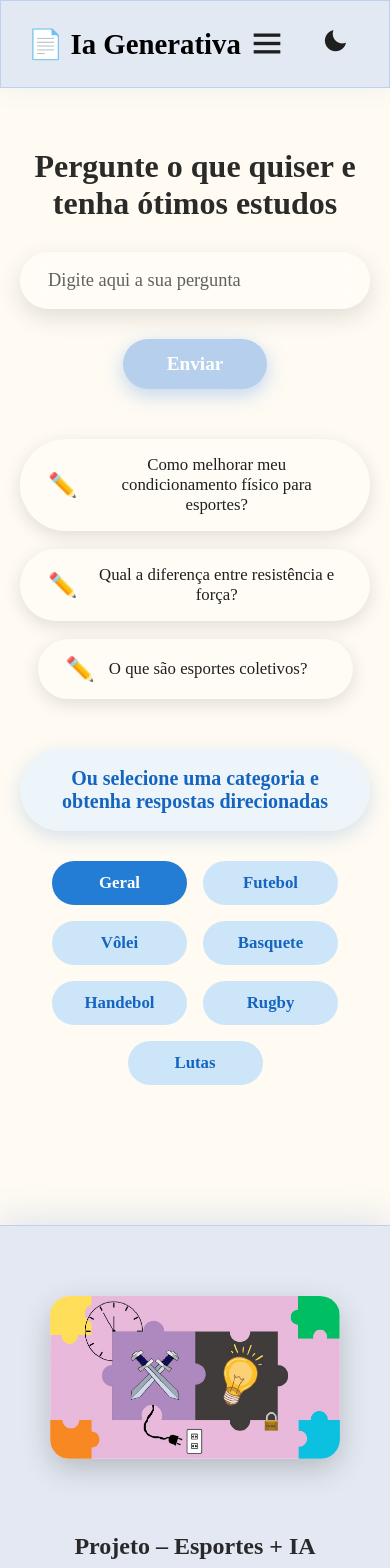
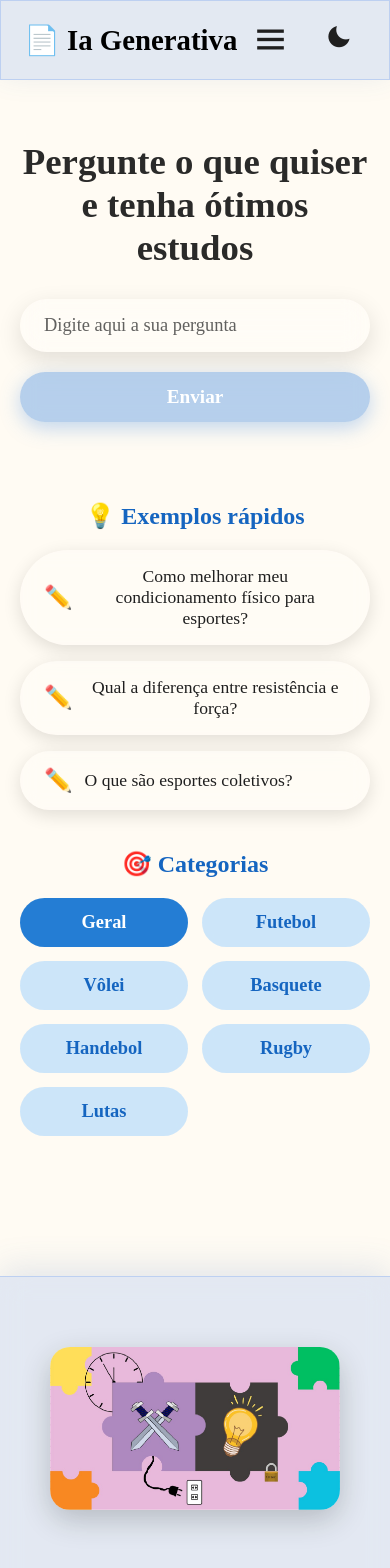
Before and after one commit to Matheus2570/Projeto-Final-Ultimo-Semestre-2025, a React (Vite) app: page /ia in a window 390 px wide. Shown: the top 1568 px of the page. Built offline with nearby package versions, Linux system fonts and the light colour scheme.

Commit message:
Dia 26/11/2025

```diff
--- a/src/components/navBar.css
+++ b/src/components/navBar.css
@@ -1,5 +1,5 @@
 .navBar {
-  padding: 2%;
+  padding: 1%;
   position: relative;
   z-index: 20;
   transition: background-color 0.3s ease, box-shadow 0.3s ease;
@@ -21,7 +21,7 @@
 
 .tituloSite {
   margin: 0;
-  font-size: 3em;
+  font-size: 2.5em;
   transition: color 0.3s ease;
 }
 
--- a/src/pages/Ia.css
+++ b/src/pages/Ia.css
@@ -1,44 +1,52 @@
-   .ia-container {
-    max-width: 900px;
+
+
+   .ia-container-novo {
+    max-width: 1400px;
     margin: 40px auto;
     padding: 20px;
     font-family: 'Segoe UI', Tahoma, Geneva, Verdana, sans-serif;
-    text-align: center;
   }
 
+  /* Título principal */
   .ia-titulo {
     font-size: 2.8em;
     margin-bottom: 30px;
     font-weight: 700;
-    color: inherit;
+    text-align: center;
     opacity: 0.95;
   }
 
-  /* Input */
+  /* Área central: Input + Botão Enviar */
+  .ia-centro {
+    text-align: center;
+    margin-bottom: 40px;
+    display: flex;
+    justify-content: center;
+    align-items: center;
+    gap: 20px;
+    flex-wrap: wrap;
+  }
+
   .ia-input {
     width: 100%;
-    max-width: 700px;
+    max-width: 750px;
     padding: 18px 28px;
     font-size: 1.3em;
     border: none;
     border-radius: 50px;
     background-color: rgba(255, 255, 255, 0.25);
     backdrop-filter: blur(12px);
-    -webkit-backdrop-filter: blur(12px);
     color: inherit;
     box-shadow: 0 8px 25px rgba(0, 0, 0, 0.12);
     outline: none;
-    margin-bottom: 30px;
-    transition: all 0.3s ease;
-
-    /* AS 3 LINHAS MÁGICAS QUE RESOLVEM O ESTOURO */
-    box-sizing: border-box;        /* padding entra no cálculo da largura */
-    margin-left: auto;
-    margin-right: auto;
-    display: block;
+    box-sizing: border-box;
   }
 
-  .ia-input::placeholder { color: inherit; opacity: 0.7; }
+  .ia-input::placeholder {
+    color: inherit;
+    opacity: 0.7;
+  }
+
   .ia-input:focus {
     transform: translateY(-3px);
     box-shadow: 0 14px 35px rgba(0, 0, 0, 0.2);
@@ -58,7 +66,7 @@
     backdrop-filter: blur(10px);
     box-shadow: 0 6px 20px rgba(74, 144, 226, 0.35);
     transition: all 0.3s ease;
-    margin-bottom: 40px;
+    flex-shrink: 0;
   }
 
   .ia-btn:hover:not(:disabled) {
@@ -72,70 +80,154 @@
     cursor: not-allowed;
   }
 
-  /* Sugestões com lápis */
+  /* Layout 3 colunas */
+  .ia-layout-tres-colunas {
+    display: grid;
+    grid-template-columns: 1fr 1.4fr 1fr;
+    gap: 30px;
+    align-items: start;
+  }
+
+  /* Títulos das colunas laterais */
+  .ia-coluna-titulo {
+    font-size: 1.5em;
+    margin-bottom: 20px;
+    color: #1565C0;
+    font-weight: 600;
+    text-align: center;
+  }
+
+  /* Coluna Esquerda - Exemplos */
+  .ia-coluna-esquerda {
+    text-align: center;
+  }
+
   .ia-sugestoes {
     display: flex;
     flex-direction: column;
-    gap: 18px;
-    margin: 10px 0;
-    align-items: center;
+    gap: 16px;
   }
 
   .ia-sugestao-item {
     background-color: rgba(255, 255, 255, 0.22);
     backdrop-filter: blur(10px);
     color: inherit;
-    padding: 16px 28px;
+    padding: 16px 24px;
     border-radius: 50px;
-    font-size: 1.15em;
+    font-size: 1.1em;
     cursor: pointer;
-    min-width: 440px;
-    width: fit-content;
     box-shadow: 0 5px 18px rgba(0, 0, 0, 0.12);
     transition: all 0.3s ease;
     display: flex;
     align-items: center;
-    gap: 14px;
+    gap: 12px;
+    justify-content: flex-start;
   }
 
-  /* O lápis voltou! */
   .ia-sugestao-item::before {
     content: "✏️";
-    font-size: 1.4em;
+    font-size: 1.3em;
   }
 
   .ia-sugestao-item:hover {
     background-color: rgba(255, 255, 255, 0.32);
-    transform: translateX(10px);
-    box-shadow: 0 8px 25px rgba(0, 0, 0, 0.18);
+    transform: translateX(8px);
   }
 
-  /* Texto da categoria */
-  .ia-categorias-texto {
-    background-color: rgba(227, 242, 253, 0.65);
-    backdrop-filter: blur(10px);
-    color: #1565C0;
-    padding: 22px 40px;
-    border-radius: 50px;
-    font-size: 1.4em;
-    font-weight: 600;
-    margin: 50px auto 30px;
-    max-width: 750px;
-    box-shadow: 0 6px 20px rgba(21, 101, 192, 0.18);
+  /* Coluna Central - Resposta com título FIXO e scroll apenas no conteúdo */
+  .ia-coluna-centro {
+    display: flex;
+    justify-content: center;
   }
 
-  /* Botões de categoria */
-  .ia-botoes {
+  .ia-resposta {
+    background-color: rgba(248, 249, 250, 0.85);
+    backdrop-filter: blur(12px);
+    border-radius: 20px;
+    box-shadow: 0 12px 35px rgba(0, 0, 0, 0.14);
+    width: 100%;
+    max-width: 820px;
+    max-height: 70vh;
+    overflow: hidden;
     display: flex;
-    flex-wrap: wrap;
-    justify-content: center;
-    gap: 16px;
-    margin-top: 30px;
+    flex-direction: column;
+    border: 1px solid rgba(21, 101, 192, 0.15);
+  }
+
+  /* Título "Resposta:" FIXO no topo */
+  .ia-resposta h3 {
+    color: #1565C0;
+    font-size: 1.9em;
+    margin: 0;
+    padding: 24px 32px 20px;
+    text-align: center;
+    background: rgba(248, 249, 250, 0.95);
+    backdrop-filter: blur(10px);
+    position: sticky;
+    top: 0;
+    z-index: 10;
+    border-bottom: 1px solid rgba(21, 101, 192, 0.15);
+    border-radius: 20px 20px 0 0;
+    flex-shrink: 0;
+  }
+
+  /* Conteúdo com scroll */
+  .ia-resposta p {
+    padding: 0 32px 32px;
+    margin: 0;
+    font-size: 1.22em;
+    line-height: 1.85;
+    color: inherit;
+    opacity: 0.92;
+    overflow-y: auto;
+    flex: 1;
+    min-height: 0; /* Crucial para scroll em flex */
+  }
+
+  /* Scroll personalizado */
+  .ia-resposta p::-webkit-scrollbar {
+    width: 10px;
+  }
+
+  .ia-resposta p::-webkit-scrollbar-track {
+    background: rgba(0, 0, 0, 0.05);
+    border-radius: 10px;
+  }
+
+  .ia-resposta p::-webkit-scrollbar-thumb {
+    background: rgba(21, 101, 192, 0.4);
+    border-radius: 10px;
+  }
+
+  .ia-res34posta p::-webkit-scrollbar-thumb:hover {
+    background: rgba(21, 101, 192, 0.6);
+  }
+
+  /* Coluna Direita - Categorias (máx 4 por coluna em desktop) */
+  .ia-coluna-direita {
+    text-align: center;
+  }
+
+  .ia-botoes-categorias {
+    display: grid;
+    grid-template-columns: 1fr;
+    gap: 14px;
+    max-width: 240px;
+    margin: 0 auto;
+  }
+
+  @media (min-width: 1100px) {
+    .ia-botoes-categorias {
+      grid-template-rows: repeat(4, auto);
+      grid-auto-columns: 1fr;
+      grid-auto-flow: column;
+      gap: 16px 20px;
+    }
   }
 
   .ia-botao-categoria {
-    padding: 14px 32px;
-    font-size: 1.2em;
+    padding: 14px 20px;
+    font-size: 1.15em;
     font-weight: 600;
     background-color: rgba(187, 222, 251, 0.75);
     backdrop-filter: blur(8px);
@@ -144,7 +236,7 @@
     border-radius: 50px;
     cursor: pointer;
     transition: all 0.3s ease;
-    min-width: 135px;
+    width: 100%;
   }
 
   .ia-botao-categoria:hover {
@@ -157,58 +249,61 @@
     color: white;
   }
 
-  /* Resposta */
-  .ia-resposta {
-    margin-top: 50px;
-    background-color: rgba(248, 249, 250, 0.75);
-    backdrop-filter: blur(12px);
-    padding: 35px;
-    border-radius: 20px;
-    box-shadow: 0 12px 35px rgba(0, 0, 0, 0.14);
-    text-align: left;
-    max-width: 820px;
-    margin-left: auto;
-    margin-right: auto;
+  /* ========================
+     RESPONSIVIDADE
+     ======================== */
+  @media (max-width: 1100px) {
+    .ia-layout-tres-colunas {
+      grid-template-columns: 1fr;
+      gap: 40px;
     }
 
-  .ia-resposta h3 {
-    color: #1565C0;
-    font-size: 1.9em;
-    margin-bottom: 22px;
-    text-align: center;
-    opacity: 0.95;
+    .ia-coluna-esquerda,
+    .ia-coluna-direita { order: 2; }
+    .ia-coluna-centro { order: 1; }
+
+    .ia-botoes-categorias {
+      grid-template-columns: repeat(auto-fit, minmax(140px, 1fr));
+      max-width: 100%;
     }
 
-  .ia-resposta p {
-    font-size: 1.22em;
-    line-height: 1.85;
-    color: inherit;
-    opacity: 0.92;
-    white-space: pre-wrap;
+    .ia-centro {
+      flex-direction: column;
     }
 
-  /* Responsividade */
+    .ia-btn {
+      width: 100%;
+      max-width: 400px;
+    }
+  }
+
   @media (max-width: 768px) {
     .ia-titulo { font-size: 2.3em; }
-    .ia-input { font-size: 1.15em; }
-    .ia-sugestao-item { min-width: 340px; font-size: 1.05em; }
-    .ia-categorias-texto { font-size: 1.25em; padding: 18px 32px; }
+    .ia-input { font-size: 1.15em; padding: 16px 24px; }
+    .ia-resposta { max-height: 60vh; padding: 0; }
+    .ia-resposta h3 { padding: 20px 24px 16px; font-size: 1.7em; }
+    .ia-resposta p { padding: 0 24px 24px; }
   }
 
-  @media (max-width: 480px) {
-    .ia-titulo { font-size: 2em; }
-    .ia-sugestao-item { min-width: 90%; }
-    .ia-botao-categoria { padding: 12px 20px; font-size: 1.05em; }
-  }
-
-  /* Tema escuro automático */
+  /* ========================
+     TEMA ESCURO
+     ======================== */
   [data-theme="dark"] .ia-input,
   [data-theme="dark"] .ia-sugestao-item,
   [data-theme="dark"] .ia-resposta,
-  [data-theme="dark"] .ia-categorias-texto,
   [data-theme="dark"] .ia-botao-categoria {
     background-color: rgba(255, 255, 255, 0.11) !important;
     color: #e8e8e8 !important;
+  }
+
+  [data-theme="dark"] .ia-resposta {
+    background-color: rgba(30, 30, 50, 0.92) !important;
+    border-color: rgba(100, 100, 255, 0.2) !important;
+  }
+
+  [data-theme="dark"] .ia-resposta h3 {
+    background: rgba(30, 30, 50, 0.98) !important;
+    border-bottom-color: rgba(100, 150, 255, 0.3) !important;
   }
 
   [data-theme="dark"] .ia-botao-categoria.selecionado,
@@ -216,6 +311,14 @@
     background-color: rgba(59, 130, 246, 0.95) !important;
   }
 
-  [data-theme="dark"] .ia-btn:hover {
-    background-color: rgba(59, 130, 246, 1) !important;
+  [data-theme="dark"] .ia-resposta p::-webkit-scrollbar-track {
+    background: rgba(255, 255, 255, 0.05);
   }
+
+  [data-theme="dark"] .ia-resposta p::-webkit-scrollbar-thumb {
+    background: rgba(100, 150, 255, 0.4);
+  }
+
+  [data-theme="dark"] .ia-resposta p::-webkit-scrollbar-thumb:hover {
+    background: rgba(100, 150, 255, 0.6);
+  }
--- a/src/pages/Ia.jsx
+++ b/src/pages/Ia.jsx
@@ -63,10 +63,11 @@ export default function Ia() {
   }
 
   return (
-    <div className="ia-container">
+    <div className="ia-container-novo">
       <h1 className="ia-titulo">Pergunte o que quiser e tenha ótimos estudos</h1>
 
-      {/* Input com Enter */}
+      {/* Área central: Input + Botão */}
+      <div className="ia-centro">
         <input
           className="ia-input"
           type="text"
@@ -83,8 +84,13 @@ export default function Ia() {
         >
           {carregando ? "Carregando..." : "Enviar"}
         </button>
+      </div>
 
-      {/* Exemplos fixos do tema atual */}
+      {/* Layout em 3 colunas */}
+      <div className="ia-layout-tres-colunas">
+        {/* Coluna Esquerda: Exemplos */}
+        <div className="ia-coluna-esquerda">
+          <h3 className="ia-coluna-titulo">💡 Exemplos rápidos</h3>
           <div className="ia-sugestoes">
             {atual.exemplos.map((ex, i) => (
               <p
@@ -96,13 +102,22 @@ export default function Ia() {
               </p>
             ))}
           </div>
-
-      <div className="ia-categorias-texto">
-        Ou selecione uma categoria e obtenha respostas direcionadas
         </div>
 
-      {/* Botões de categorias - Geral sempre visível */}
-      <div className="ia-botoes">
+        {/* Coluna Central: Resposta da IA (só aparece quando tem resposta) */}
+        <div className="ia-coluna-centro">
+          {resposta && (
+            <div className="ia-resposta">
+              <h3>Resposta:</h3>
+              <p style={{ whiteSpace: "pre-wrap" }}>{resposta}</p>
+            </div>
+          )}
+        </div>
+
+        {/* Coluna Direita: Categorias */}
+        <div className="ia-coluna-direita">
+          <h3 className="ia-coluna-titulo">🎯 Categorias</h3>
+          <div className="ia-botoes-categorias">
             <button
               className={`ia-botao-categoria ${tema === "geral" ? "selecionado" : ""}`}
               onClick={() => trocarTema("geral")}
@@ -122,14 +137,8 @@ export default function Ia() {
               ) : null
             )}
           </div>
-
-      {/* Resposta da IA */}
-      {resposta && (
-        <div className="ia-resposta">
-          <h3>Resposta:</h3>
-          <p style={{ whiteSpace: "pre-wrap" }}>{resposta}</p>
         </div>
-      )}
+      </div>
     </div>
   );
 }
```
Lines whose indentation alone changed are shown as unchanged.
